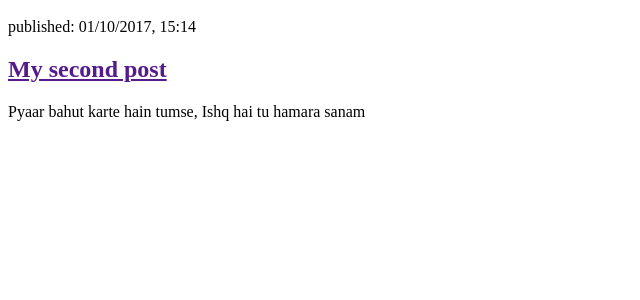
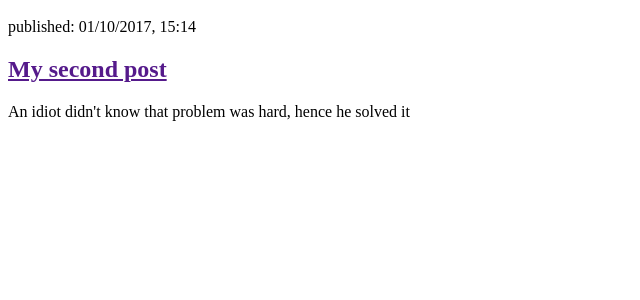
Before and after one commit to sjha3/blog_using_django, a Django app: page / in a window 1280 px wide. Shown: the part 312-612 px from the top of the page, without its empty margins (0-640 px from the left). Run offline with Django 3.2, Linux system fonts and the light colour scheme; data comes from the database, SQL or seed files in the repository.

Commit message:
information added n README

```diff
--- a/blog/templates/blog/post_list.html
+++ b/blog/templates/blog/post_list.html
@@ -20,7 +20,7 @@
         <div>
             <p>published: 01/10/2017, 15:14</p>
             <h2><a href="">My second post</a></h2>
-            <p> Pyaar bahut karte hain tumse, Ishq hai tu hamara sanam</p>
+            <p> An idiot didn't know that problem was hard, hence he solved it</p>
         </div>
     </body>
 </html>
```
Also changed, not shown: README.md.
